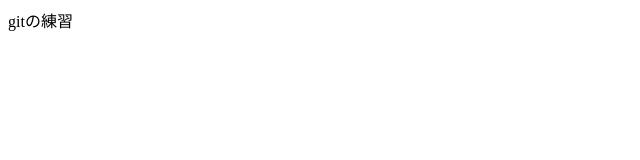
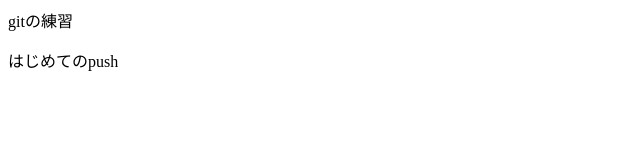
Before and after one commit to manami1111/git_practice, a plain HTML site: page index.html in a window 1280 px wide. Shown: the whole page, without its empty margins (0-640 px from the left). Drawn offline with Linux system fonts and the light colour scheme.

Commit message:
はじめてのcommit

```diff
--- a/index.html
+++ b/index.html
@@ -1 +1,2 @@
 <p>gitの練習</p>
+<p>はじめてのpush</p>
```
